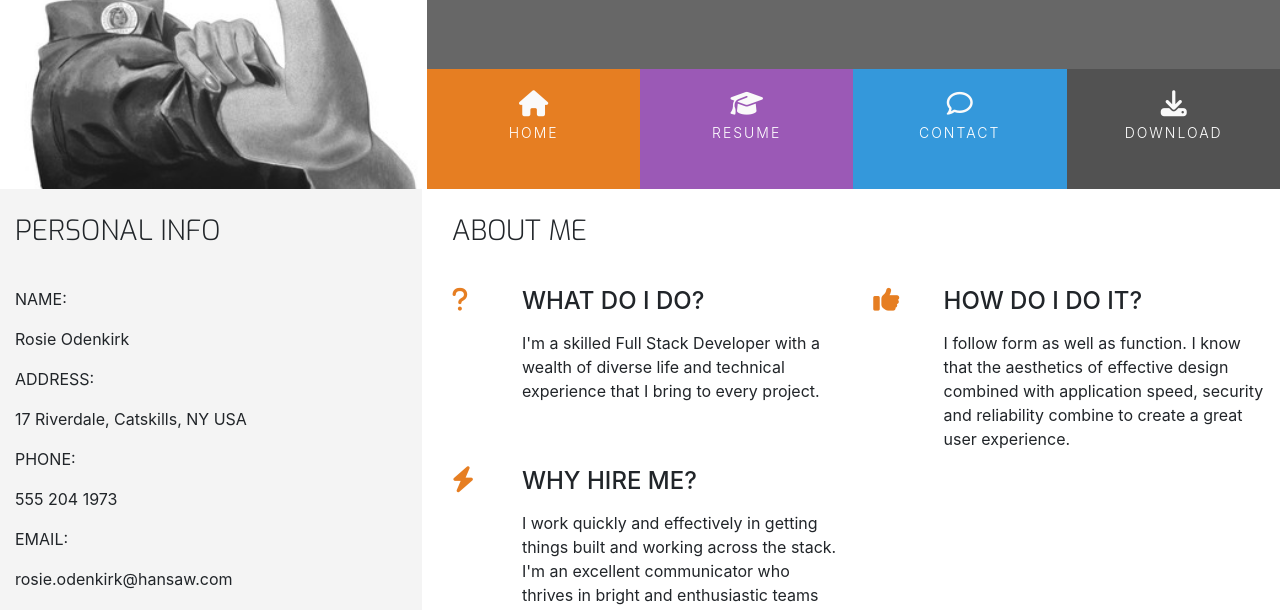
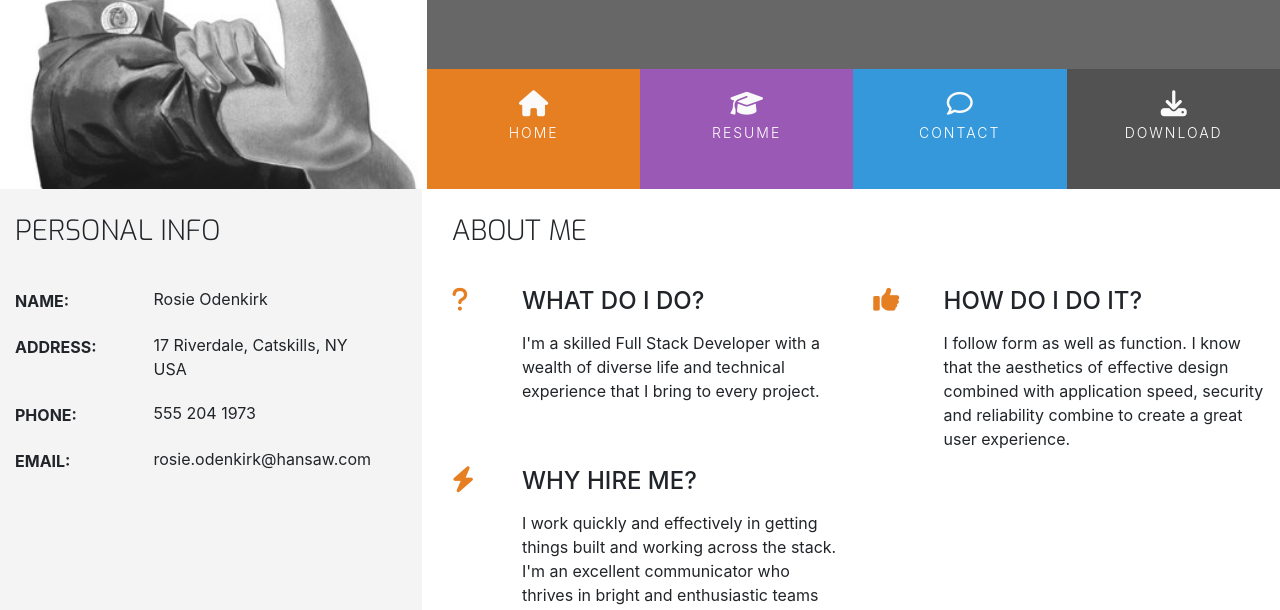
Before and after one commit to ejasquith/bootstrap-resume, a plain HTML site: page index.html in a window 1280 px wide. Shown: the part 180-790 px from the top of the page. Drawn offline with nearby package versions, Linux system fonts and the light colour scheme.

Commit message:
Style personal info section

```diff
--- a/assets/css/style.css
+++ b/assets/css/style.css
@@ -214,6 +214,39 @@ footer {
     margin-bottom: 15px;
 }
 
+/* Personal Info */
+
+.personal-info-item {
+    margin-bottom: 20px;
+    display: block;
+    clear: both;
+}
+
+.personal-info-item .key, .personal-info-item .value {
+    padding-right: 8px;
+    display: inline-block;
+}
+
+.personal-info-item .key p, .personal-info-item .value p {
+    margin: 0;
+}
+
+.personal-info-item .key {
+    width: 30%;
+    margin-right: 21px;
+    padding-top: 2px;
+    vertical-align: top;
+}
+
+.personal-info-item .key p {
+    font-weight: 700;
+}
+
+.personal-info-item .value {
+    position: relative;
+    width: 60%;
+}
+
 /* Hover.css */
 
 .hvr-sweep-to-bottom:before {
```
